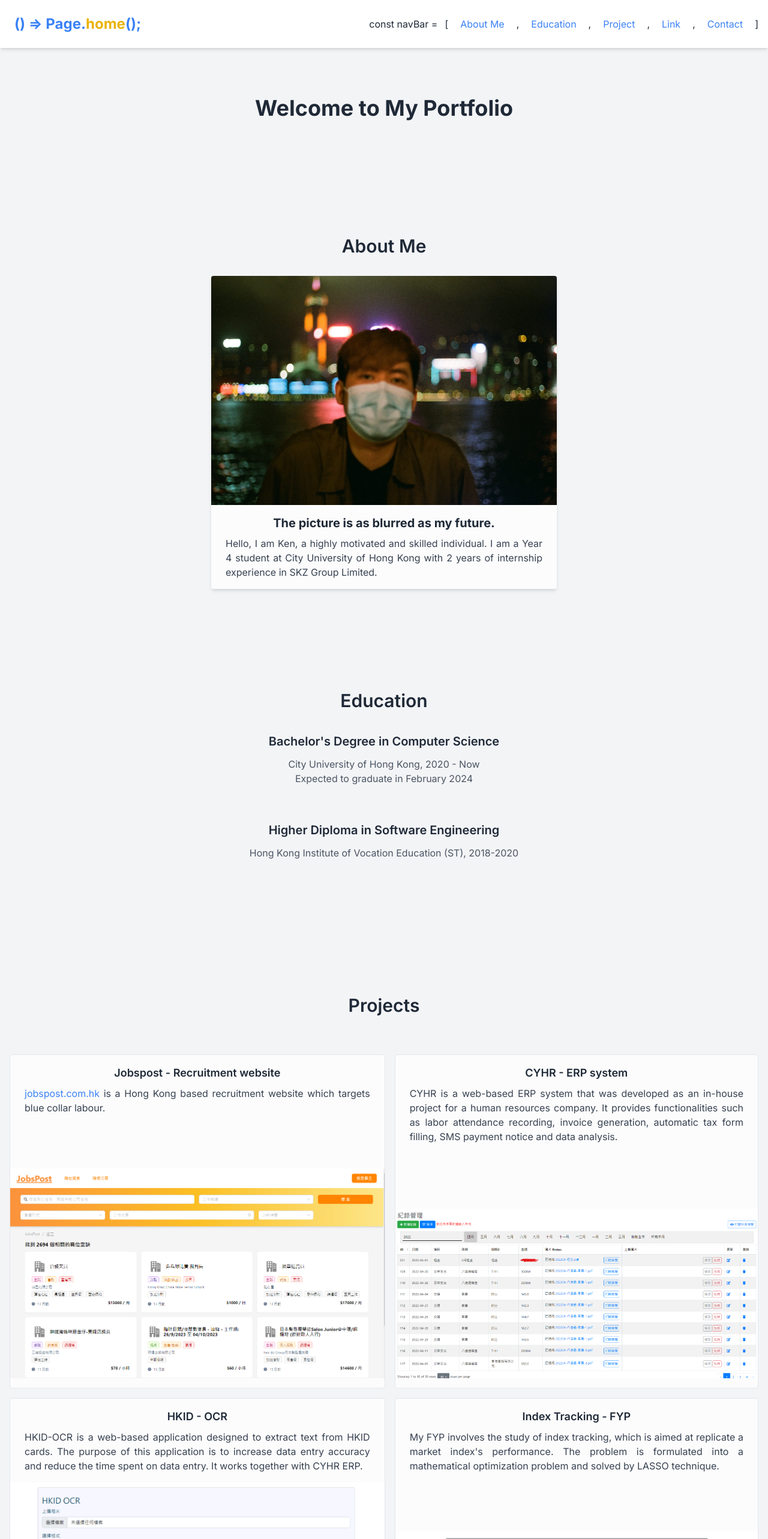
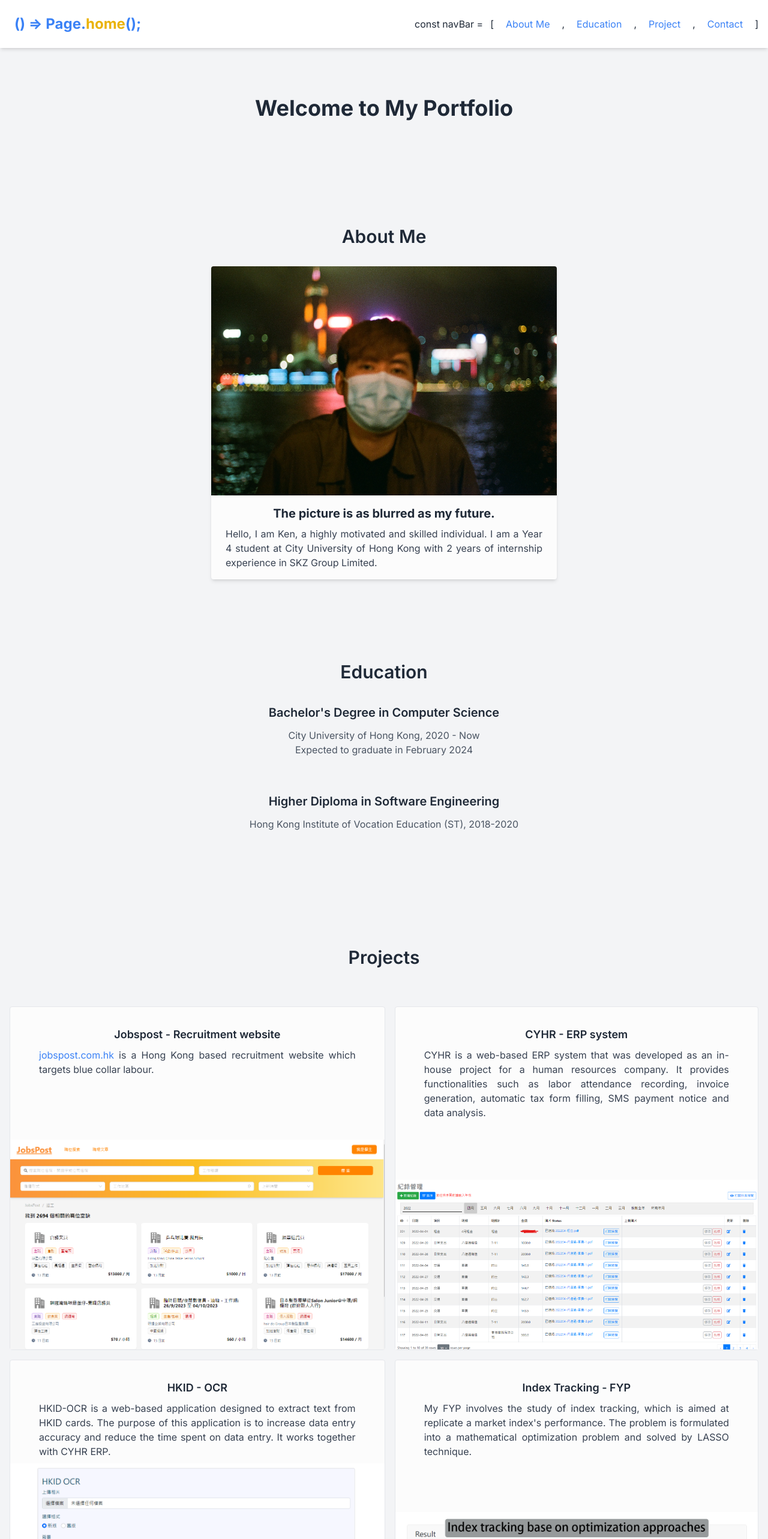
Before and after one commit to Kenzo800/ken-is-here, a Next.js app: page / in a window 1280 px wide. Shown: the top 2566 px of the page at 60% size. Built offline with nearby package versions, Linux system fonts and the light colour scheme.

Commit message:
[add] contact section

```diff
--- a/app/components/header.tsx
+++ b/app/components/header.tsx
@@ -7,7 +7,6 @@ export default function Header() {
     { href: "#about", text: "About Me" },
     { href: "#education", text: "Education" },
     { href: "#project", text: "Project" },
-    { href: "#link", text: "Link" },
     { href: "#contact", text: "Contact" },
   ];
   return (
--- a/app/components/menu-button.tsx
+++ b/app/components/menu-button.tsx
@@ -16,7 +16,6 @@ export default function MenuButton() {
     { href: "#about", text: "About Me" },
     { href: "#education", text: "Education" },
     { href: "#project", text: "Project" },
-    { href: "#link", text: "Link" },
     { href: "#contact", text: "Contact" },
   ];
 
@@ -60,52 +59,6 @@ export default function MenuButton() {
               aria-orientation="vertical"
               aria-labelledby="options-menu"
             >
-              {/* <motion.a
-                href="#about"
-                className="block px-4 py-2 text-sm text-gray-700 hover:bg-gray-100"
-                role="menuitem"
-                variants={variants}
-                transition={{ delay: 0.1 }}
-              >
-                About Me
-              </motion.a>
-              <motion.a
-                href="#projects"
-                className="block px-4 py-2 text-sm text-gray-700 hover:bg-gray-100"
-                role="menuitem"
-                variants={variants}
-                transition={{ delay: 0.2 }}
-              >
-                Projects
-              </motion.a>
-              <motion.a
-                href="#education"
-                className="block px-4 py-2 text-sm text-gray-700 hover:bg-gray-100"
-                role="menuitem"
-                variants={variants}
-                transition={{ delay: 0.3 }}
-              >
-                Educations
-              </motion.a>
-              <motion.a
-                href="#links"
-                className="block px-4 py-2 text-sm text-gray-700 hover:bg-gray-100"
-                role="menuitem"
-                variants={variants}
-                transition={{ delay: 0.4 }}
-              >
-                Links
-              </motion.a>
-              <motion.a
-                href="#contact"
-                className="block px-4 py-2 text-sm text-gray-700 hover:bg-gray-100"
-                role="menuitem"
-                variants={variants}
-                transition={{ delay: 0.5 }}
-              >
-                Contacts
-              </motion.a> */}
-
               {menuItems.map((item, i) => (
                 <NavbarItem
                   key={i}
--- a/app/components/project-card.tsx
+++ b/app/components/project-card.tsx
@@ -15,14 +15,14 @@ export default function ProjectCard({
 }) {
   return (
     <div className="w-auto border rounded bg-[#fcfcfc] flex flex-col justify-between">
-      <div className="px-6 py-4 w-full">
+      <div className="px-12 pt-8 pb-2 w-full">
         <h3 className="text-lg font-semibold mb-2">{cardContent.title}</h3>
         <p className="text-gray-700 text-base text-justify">
           {cardContent.description}
         </p>
       </div>
 
-      <div className="mx-auto pb-4">
+      <div className="mx-auto">
         <Image
           src={cardContent.src}
           alt={cardContent.alt}
--- a/app/page.tsx
+++ b/app/page.tsx
@@ -1,6 +1,10 @@
+"use client";
+
 import Header from "./components/header";
 import MyFace from "./components/my-face";
 import ProjectCard from "./components/project-card";
+import { HiOutlineMail } from "react-icons/hi";
+import { BsGithub } from "react-icons/bs";
 
 export default function Home() {
   const imageCardInfo = {
@@ -77,12 +81,12 @@ export default function Home() {
           Welcome to My Portfolio
         </h1>
 
-        <section id="about" className="my-8 text-center pt-24">
+        <section id="about" className="my-4 text-center pt-24">
           <h2 className="text-3xl font-semibold mb-8">About Me</h2>
           <MyFace src={imageCardInfo.src} alt={imageCardInfo.alt} />
         </section>
 
-        <section id="education" className="my-8 text-center pt-24">
+        <section id="education" className="my-4 text-center pt-24">
           <h2 className="text-3xl font-semibold mb-2">Education</h2>
           <div className="w-full p-4">
             <ul>
@@ -109,7 +113,7 @@ export default function Home() {
           </div>
         </section>
 
-        <section id="project" className="my-8 text-center pt-24">
+        <section id="project" className="my-4 text-center pt-24">
           <h2 className="text-3xl font-semibold mb-8">Projects</h2>
           <div className="mt-16 grid grid-rows-2 grid-flow-row gap-4 lg:grid-flow-col 2xl:grid-rows-1">
             {cardContent.map((item, i) => (
@@ -118,32 +122,23 @@ export default function Home() {
           </div>
         </section>
 
-        <section id="link" className="my-8 text-center pt-24">
-          <h2 className="text-3xl font-semibold mb-2">Useful Links</h2>
-          <ul className="list-disc ml-5">
-            <li>
-              <a
-                href="https://github.com/yourusername"
-                className="text-blue-500"
-              >
-                GitHub
+        <section id="contact" className="my-4 text-center pt-24 w-full">
+          <h2 className="text-3xl font-semibold mb-2">Contact and Links</h2>
+          <div className="w-full py-8">
+            <p className="flex justify-center my-4">
+              <HiOutlineMail className="mr-2 align-middle" size={24} />
+              cwhformal@gmail.com
+            </p>
+
+            <p className="flex justify-center my-4">
+              <a href="https://github.com/Kenzo800" target="_blank">
+                <div className="flex hover:underline cursor-pointer rounded-sm hover:bg-zinc-300 hover:text-black px-4 py-2">
+                  <BsGithub className="mr-2 align-middle" size={24} />
+                  https://github.com/Kenzo800
+                </div>
               </a>
-            </li>
-            <li>
-              <a
-                href="https://linkedin.com/in/yourusername"
-                className="text-blue-500"
-              >
-                LinkedIn
-              </a>
-            </li>
-            {/* Add more as needed */}
-          </ul>
-        </section>
-
-        <section id="contact" className="my-8 text-center pt-24">
-          <h2 className="text-3xl font-semibold mb-2">Contact Me</h2>
-          <p>Your contact info...</p>
+            </p>
+          </div>
         </section>
       </main>
 
--- a/package.json
+++ b/package.json
@@ -13,8 +13,10 @@
     "@heroicons/react": "^2.0.18",
     "framer-motion": "^10.16.4",
     "next": "latest",
+    "programming-languages-logos": "^0.0.3",
     "react": "latest",
-    "react-dom": "latest"
+    "react-dom": "latest",
+    "react-icons": "^4.11.0"
   },
   "devDependencies": {
     "@types/node": "latest",
```
Also changed, not shown: 1 other file (tests, documents, lock files or other folders).
